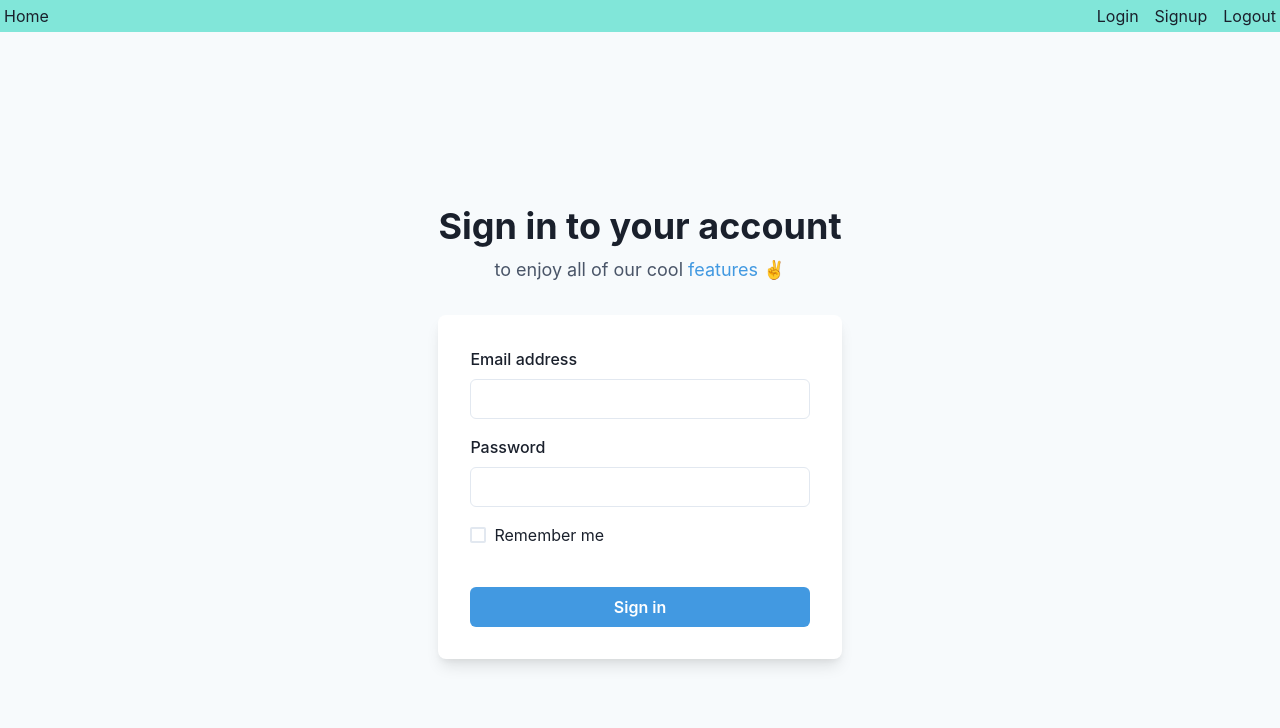
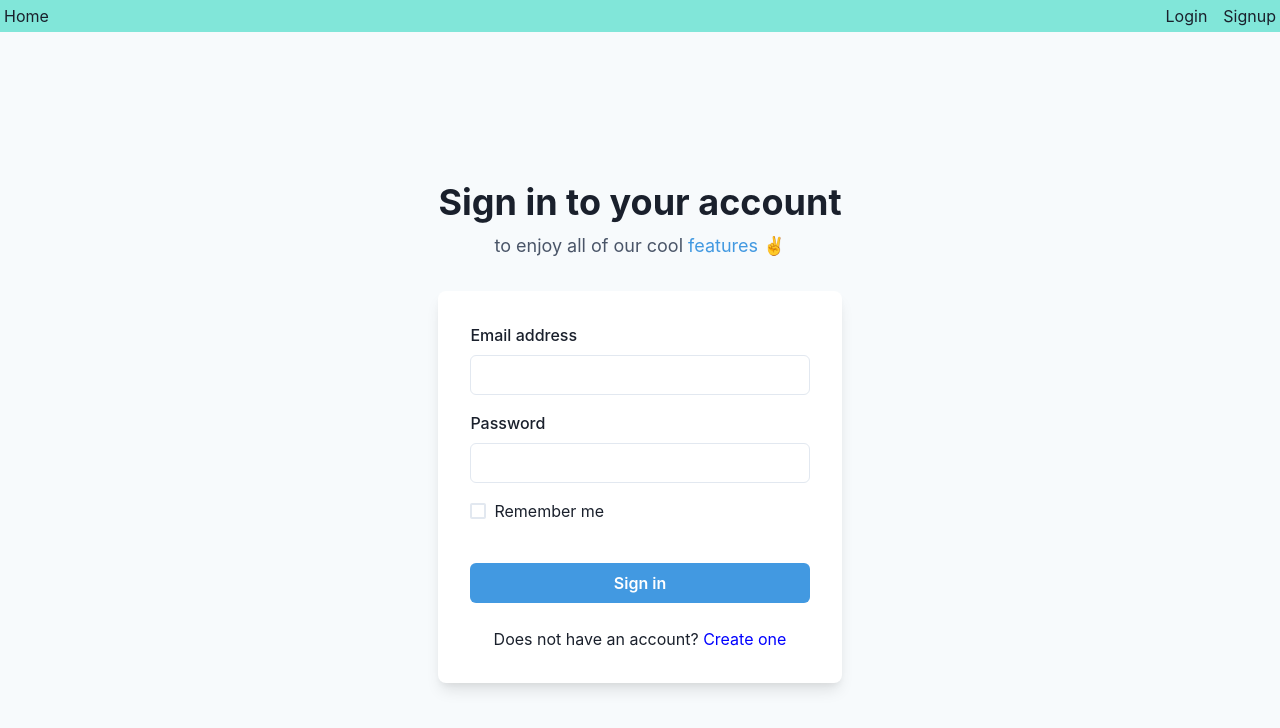
Before and after one commit to manishtmtmt/hackathon_project, a React (Create React App) app in the folder frontend/: page /login in a window 1280 px wide. Shown: the top 728 px of the page. Built offline with nearby package versions, Linux system fonts and the light colour scheme.

Commit message:
some task

```diff
--- a/frontend/src/App.js
+++ b/frontend/src/App.js
@@ -22,6 +22,7 @@ function App() {
       <Navbar />
       <Routes>
         <Route path="/login" element={<Login />} />
+        <Route path="/signup" element={<Signup />} />
         <Route
           path="/home"
           element={
--- a/frontend/src/Pages/Login.jsx
+++ b/frontend/src/Pages/Login.jsx
@@ -6,11 +6,11 @@ import {
   Input,
   Checkbox,
   Stack,
-  Link,
   Button,
   Heading,
   Text,
   useColorModeValue,
+  Link,
 } from "@chakra-ui/react";
 import { useState } from "react";
 import { useDispatch, useSelector } from "react-redux";
@@ -34,7 +34,7 @@ export default function Login() {
 
   const handleClick = () => {
     console.log(form);
-    saveData("email",form.email);
+    saveData("email", form.email);
     dispatch(loginApi(form));
   };
 
@@ -92,6 +92,14 @@ export default function Login() {
                 Sign in
               </Button>
             </Stack>
+            <Stack pt={2}>
+              <Text align={"center"}>
+                Does not have an account?{" "}
+                <Link onClick={()=>navigate("/signup")}>
+                  <span style={{ color: "blue" }}>Create one</span>
+                </Link>
+              </Text>
+            </Stack>
           </Stack>
         </Box>
       </Stack>
--- a/frontend/src/Pages/Signup.jsx
+++ b/frontend/src/Pages/Signup.jsx
@@ -12,18 +12,19 @@ import {
   Heading,
   Text,
   useColorModeValue,
-  Link,
 } from "@chakra-ui/react";
 import { useState } from "react";
 import { ViewIcon, ViewOffIcon } from "@chakra-ui/icons";
 import { useDispatch } from "react-redux";
 import { register } from "../Store/AuthReducer/action";
 import { USER_REGISTER_SUCCESS } from "../Store/AuthReducer/actionTypes";
+import { Link, useNavigate } from "react-router-dom";
 
 export default function Signup() {
   const [showPassword, setShowPassword] = useState(false);
   const [userData, setUserData] = useState({});
   const dispatch = useDispatch();
+  const navigate = useNavigate();
 
   const handleChange = (e) => {
     const { name, value } = e.target;
@@ -38,6 +39,7 @@ export default function Signup() {
     dispatch(register(userData)).then((res) => {
       if (res.status === USER_REGISTER_SUCCESS) {
         alert(res.message);
+        navigate("/login");
       } else {
         alert(res.message);
       }
@@ -68,11 +70,21 @@ export default function Signup() {
             <form onSubmit={handleSubmit}>
               <FormControl id="firstName" isRequired>
                 <FormLabel>Username</FormLabel>
-                <Input type="text" name="username" onChange={handleChange} />
+                <Input
+                  type="text"
+                  name="username"
+                  onChange={handleChange}
+                  isRequired
+                />
               </FormControl>
               <FormControl id="email" isRequired>
                 <FormLabel>Email address</FormLabel>
-                <Input type="email" name="email" onChange={handleChange} />
+                <Input
+                  type="email"
+                  name="email"
+                  onChange={handleChange}
+                  isRequired
+                />
               </FormControl>
               <FormControl id="password" isRequired>
                 <FormLabel>Password</FormLabel>
@@ -81,6 +93,7 @@ export default function Signup() {
                     type={showPassword ? "text" : "password"}
                     name="password"
                     onChange={handleChange}
+                    isRequired
                   />
                   <InputRightElement h={"full"}>
                     <Button
@@ -110,7 +123,10 @@ export default function Signup() {
               </Stack>
               <Stack pt={6}>
                 <Text align={"center"}>
-                  Already a user? <Link color={"blue.400"}>Login</Link>
+                  Already a user?{" "}
+                  <Link to="/login">
+                    <span style={{ color: "blue" }}>Login</span>
+                  </Link>
                 </Text>
               </Stack>
             </form>
--- a/frontend/src/components/Navbar.jsx
+++ b/frontend/src/components/Navbar.jsx
@@ -3,25 +3,26 @@ import React from "react";
 import { useDispatch } from "react-redux";
 import { Link, useNavigate } from "react-router-dom";
 import { Logoutapi } from "../AuthReducer/action";
+import { loadData } from "../hoc/LocalStorage";
 
 const Navbar = () => {
   const dispatch = useDispatch();
   const navigate = useNavigate();
+  const isAuth = loadData("isAuth");
 
   const handleLogout = () => {
-        dispatch(Logoutapi())
-        navigate('/login')
-    }
+    dispatch(Logoutapi());
+    navigate("/login");
+  };
 
   return (
     <Flex justify={"space-between"} bg="teal.200">
       <Text m="1">Home</Text>
-      <Flex justify={"space-evenly"}>
-        <Link to="/login" >
-
+      {!isAuth ? (
+        <Flex justifyContent={"space-evenly"}>
+          <Link to="/login">
             <Text
               m="1"
-
               _hover={{
                 textDecoration: "none",
                 color: "white",
@@ -33,6 +34,7 @@ const Navbar = () => {
               Login
             </Text>
           </Link>
+          <Link to={"/signup"}>
             <Text
               m="1"
               ml="3"
@@ -45,6 +47,10 @@ const Navbar = () => {
             >
               Signup
             </Text>
+          </Link>
+        </Flex>
+      ) : (
+        <Flex justify={"space-evenly"}>
           <Text
             m="1"
             ml="3"
@@ -59,6 +65,50 @@ const Navbar = () => {
             Logout
           </Text>
         </Flex>
+      )}
+      {/* <Flex justify={"space-evenly"}>
+        <Link to="/login">
+          <Text
+            m="1"
+            _hover={{
+              textDecoration: "none",
+              color: "white",
+              bg: "",
+              cursor: "pointer",
+            }}
+          >
+            {" "}
+            Login
+          </Text>
+        </Link>
+        <Link to={"/signup"}>
+          <Text
+            m="1"
+            ml="3"
+            _hover={{
+              textDecoration: "none",
+              color: "white",
+              bg: "",
+              cursor: "pointer",
+            }}
+          >
+            Signup
+          </Text>
+        </Link>
+        <Text
+          m="1"
+          ml="3"
+          _hover={{
+            textDecoration: "none",
+            color: "white",
+            bg: "",
+            cursor: "pointer",
+          }}
+          onClick={handleLogout}
+        >
+          Logout
+        </Text>
+      </Flex> */}
     </Flex>
   );
 };
```
Lines whose indentation alone changed are shown as unchanged.
